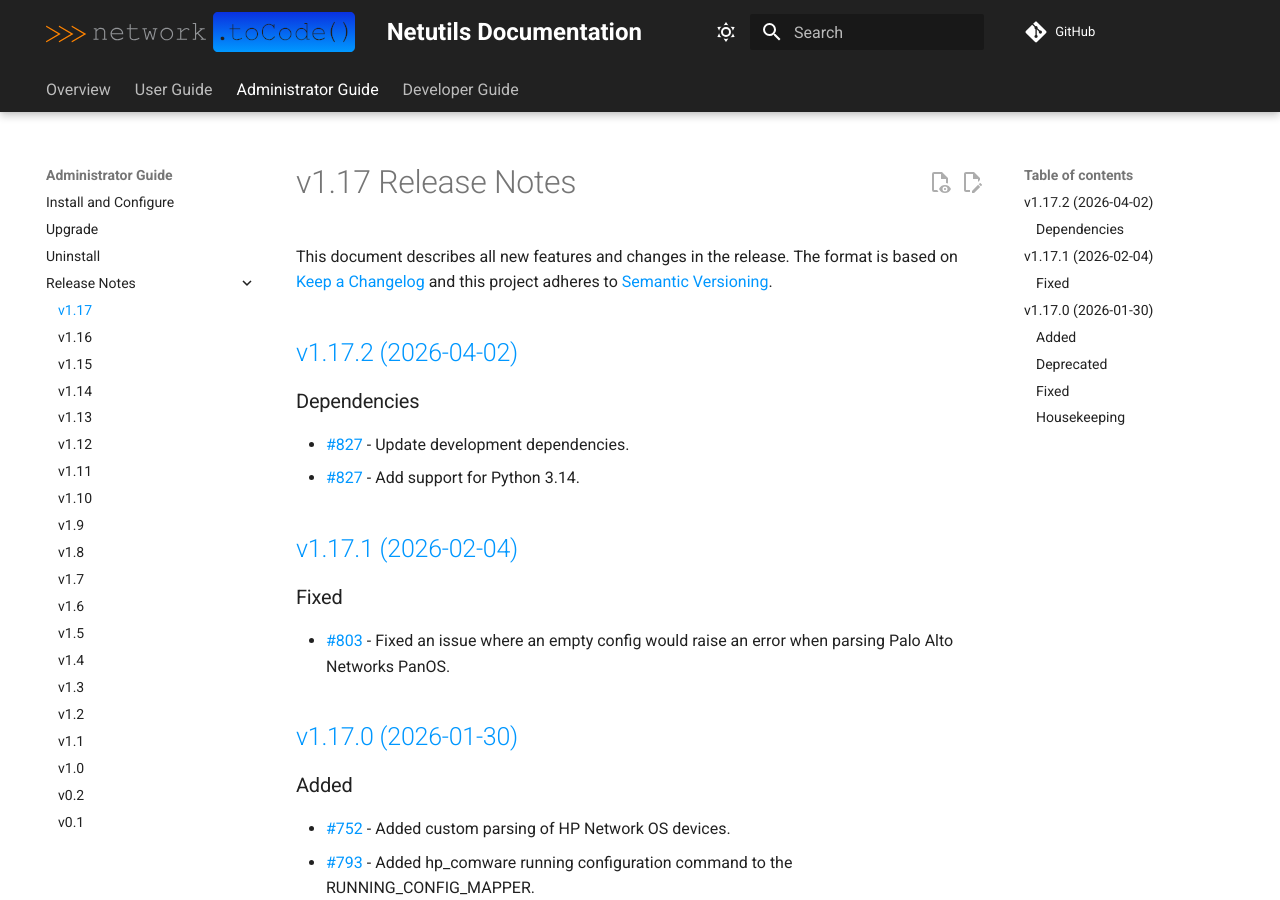
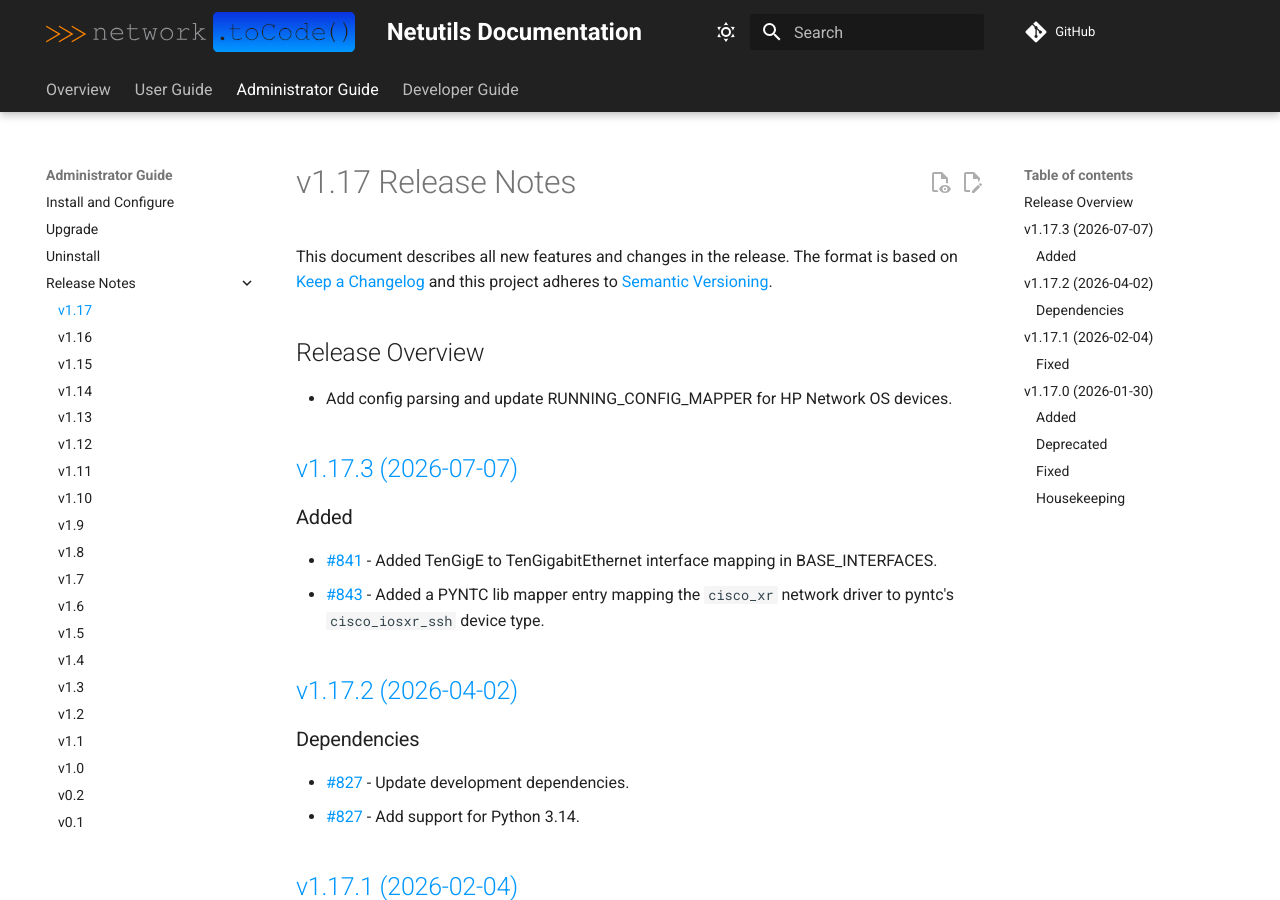
Before and after one commit to networktocode/netutils, an MkDocs documentation site: the page built from docs/admin/release_notes/version_1.17.md, in a window 1280 px wide and 900 px high. Built offline with MkDocs 1.6.1 and Material for MkDocs 9.7.7, drawn with Linux system fonts in a browser that asks for light colours; comment, search, counter and statistics services are not loaded.

Commit message:
Release v1.17.3

```diff
--- a/docs/admin/release_notes/version_1.17.md
+++ b/docs/admin/release_notes/version_1.17.md
@@ -2,6 +2,17 @@
 # v1.17 Release Notes
 
 This document describes all new features and changes in the release. The format is based on [Keep a Changelog](https://keepachangelog.com/en/1.0.0/) and this project adheres to [Semantic Versioning](https://semver.org/spec/v2.0.0.html).
+
+## Release Overview
+
+- Add config parsing and update RUNNING_CONFIG_MAPPER for HP Network OS devices.
+
+## [v1.17.3 (2026-07-07)](https://github.com/networktocode/netutils/releases/tag/v1.17.3)
+
+### Added
+
+- [#841](https://github.com/networktocode/netutils/issues/841) - Added TenGigE to TenGigabitEthernet interface mapping in BASE_INTERFACES.
+- [#843](https://github.com/networktocode/netutils/issues/843) - Added a PYNTC lib mapper entry mapping the `cisco_xr` network driver to pyntc's `cisco_iosxr_ssh` device type.
 
 ## [v1.17.2 (2026-04-02)](https://github.com/networktocode/netutils/releases/tag/v1.17.2)
 
--- a/pyproject.toml
+++ b/pyproject.toml
@@ -1,6 +1,6 @@
 [tool.poetry]
 name = "netutils"
-version = "1.17.3a0"
+version = "1.17.3"
 description = "Common helper functions useful in network automation."
 authors = ["Network to Code, LLC <opensource@networktocode.com>"]
 license = "Apache-2.0"
```
Also changed, not shown: 2 other files.
